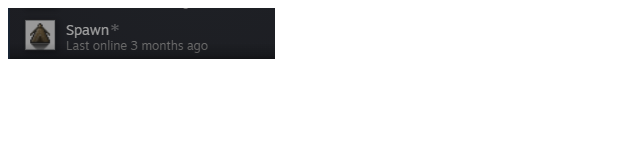
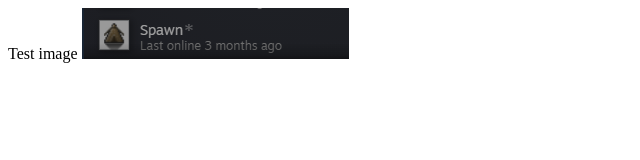
Before and after one commit to JonBrant/jonbrant.github.io, a plain HTML site: page index.html in a window 1280 px wide. Shown: the whole page, without its empty margins (0-640 px from the left). Drawn offline with Linux system fonts and the light colour scheme.

Commit message:
Update index.html

```diff
--- a/index.html
+++ b/index.html
@@ -7,6 +7,7 @@
 </head>
 
 <body>
+Test image
 <img src="test.png">
 </body>
 </html>
```
